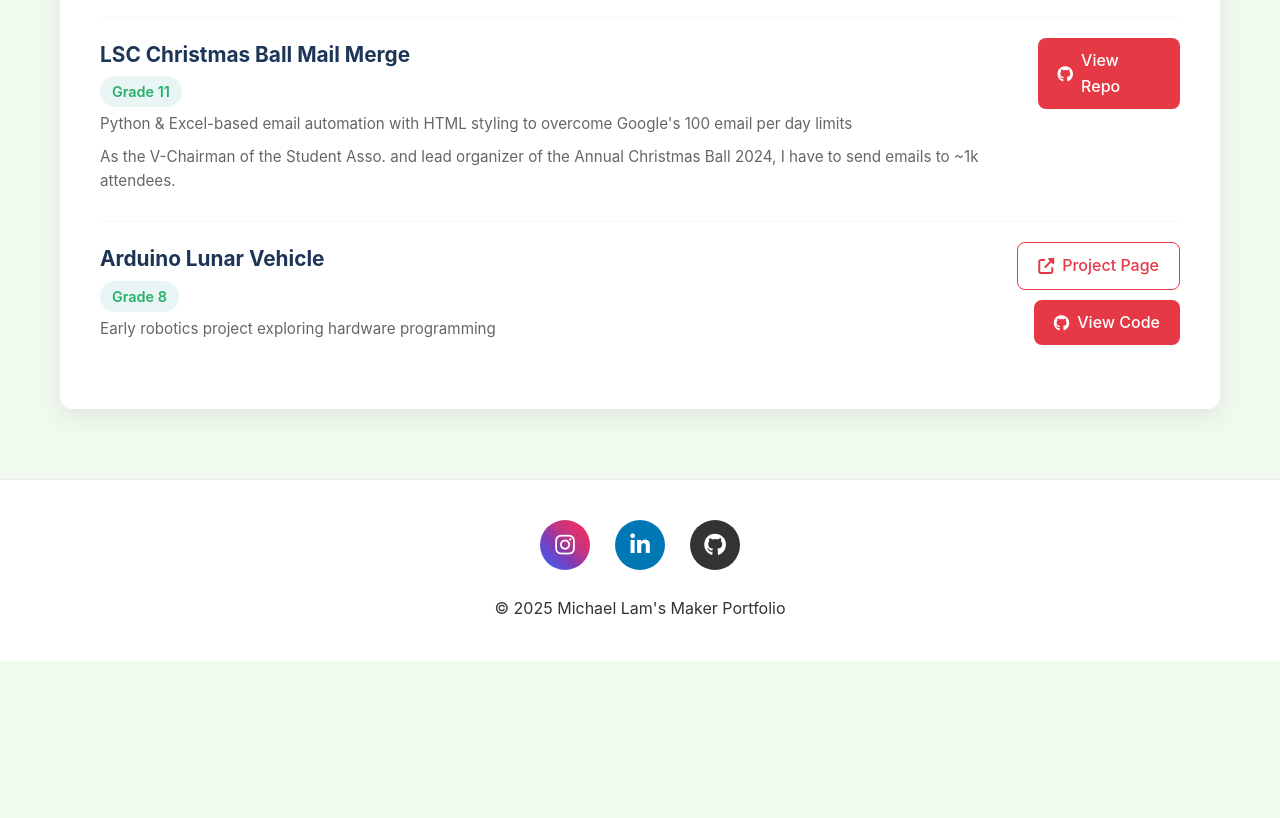
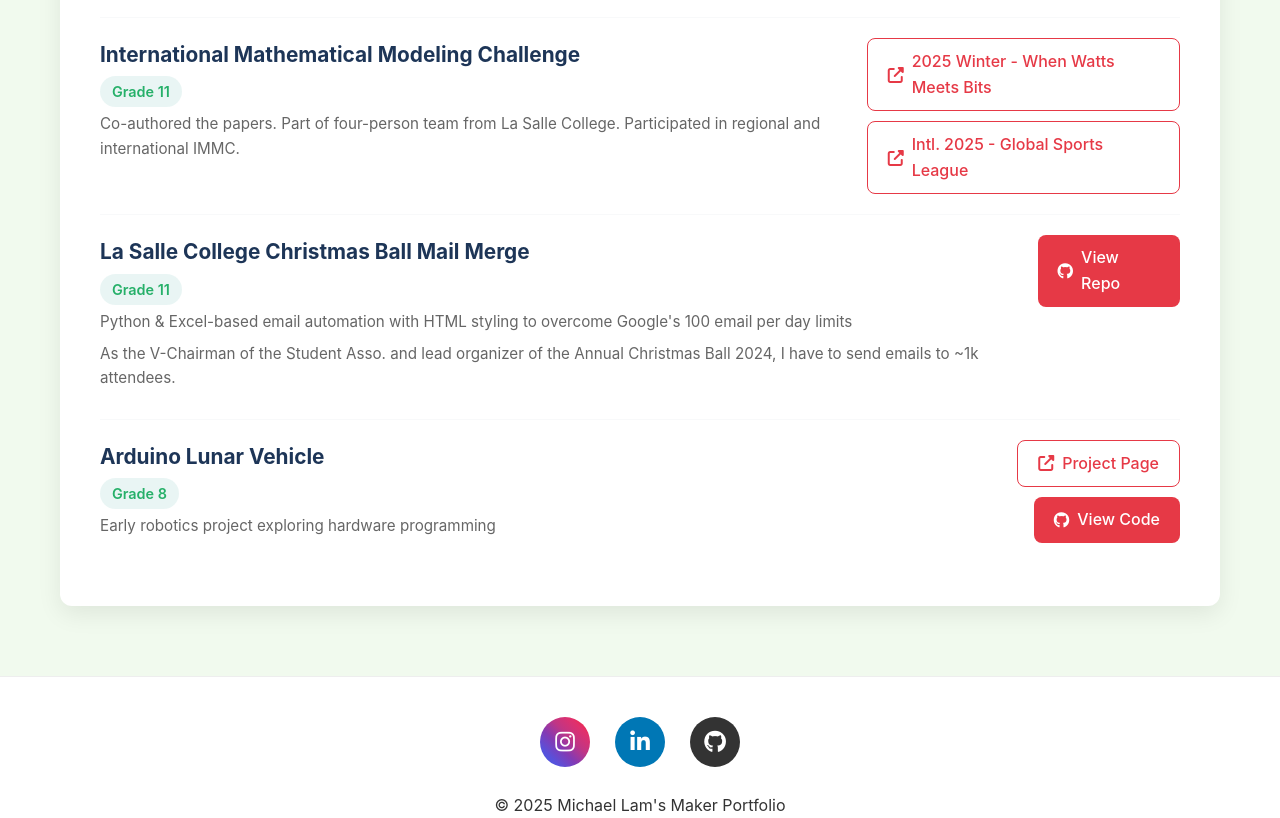
Before and after one commit to Michael-ML7/MIT-Maker-Portfolio, a plain HTML site: page index.html in a window 1280 px wide. Shown: the part 2422-3240 px from the top of the page. Before the commit the page ends 3083 px from the top, so only its background shows below. Drawn offline with Linux system fonts and the light colour scheme.

Commit message:
updated webpage to include IMMC, clearer vex content

```diff
--- a/index.html
+++ b/index.html
@@ -544,10 +544,29 @@
                     </div>
                 </div>
 
+                <!-- IMMC -->
+                <div class="other-project">
+                    <div class="other-project-info">
+                        <h3>International Mathematical Modeling Challenge</h3>
+                        <span class="project-grade">Grade 11</span>
+                        <p class="other-project-desc">Co-authored the papers. Part of four-person team from La Salle College. Participated in regional and international IMMC.</p>
+                    </div>
+                    <div class="button-stack">
+                        <a href="https://michael-ml7.github.io/MIT-Maker-Portfolio/IMMC_2025_Winter - When Watts Meet Bits.pdf" target="_blank" class="btn btn-outline">
+                            <i class="fas fa-external-link-alt"></i>
+                            2025 Winter - When Watts Meets Bits
+                        </a>
+                        <a href="https://michael-ml7.github.io/MIT-Maker-Portfolio/IMMC_international_2025 - Global Sports League.pdf" target="_blank" class="btn btn-outline">
+                            <i class="fas fa-external-link-alt"></i>
+                            Intl. 2025 - Global Sports League
+                        </a>
+                    </div>
+                </div>
+
                 <!-- Mail Merge -->
                 <div class="other-project">
                     <div class="other-project-info">
-                        <h3>LSC Christmas Ball Mail Merge</h3>
+                        <h3>La Salle College Christmas Ball Mail Merge</h3>
                         <span class="project-grade">Grade 11</span>
                         <p class="other-project-desc">Python & Excel-based email automation with HTML styling to overcome Google's 100 email per day limits</p>
                         <p class="other-project-desc">As the V-Chairman of the Student Asso. and lead organizer of the Annual Christmas Ball 2024, I have to send emails to ~1k attendees.</p>
```
